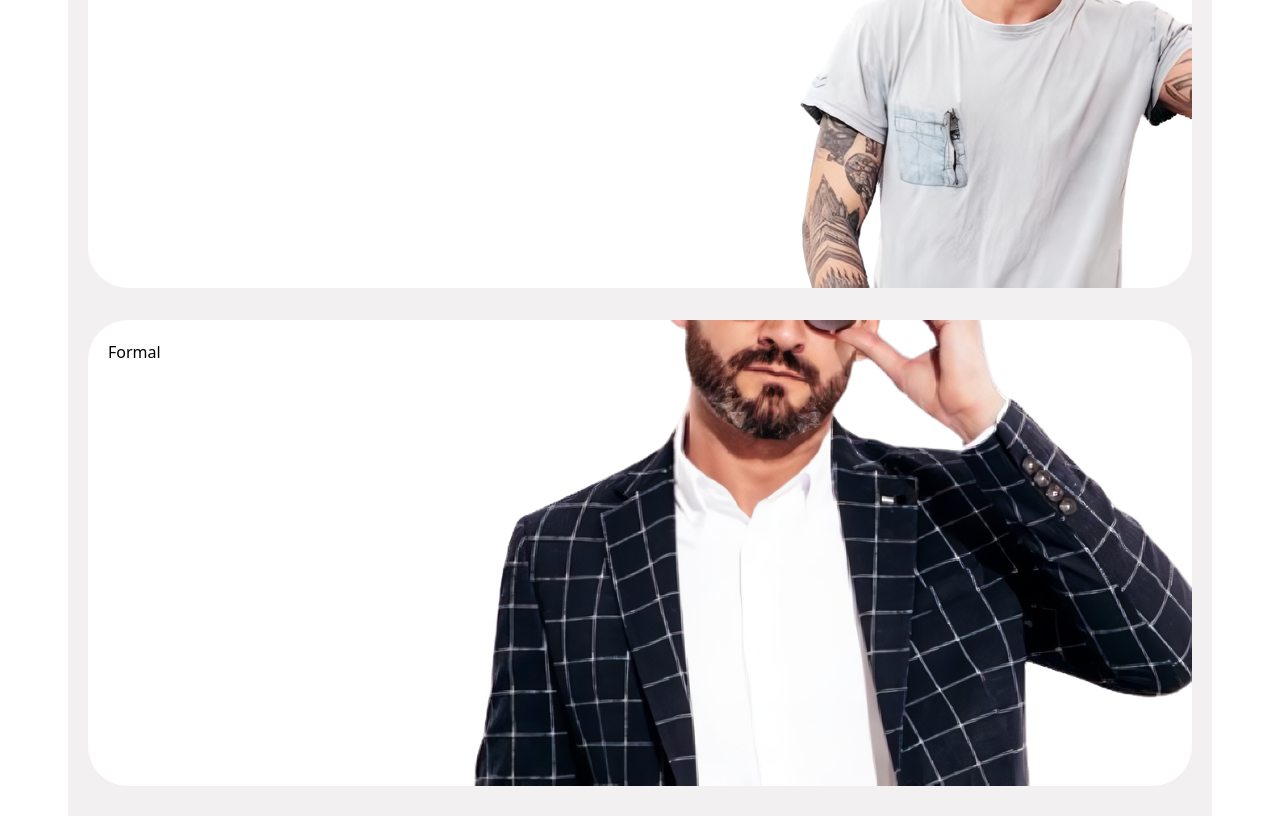
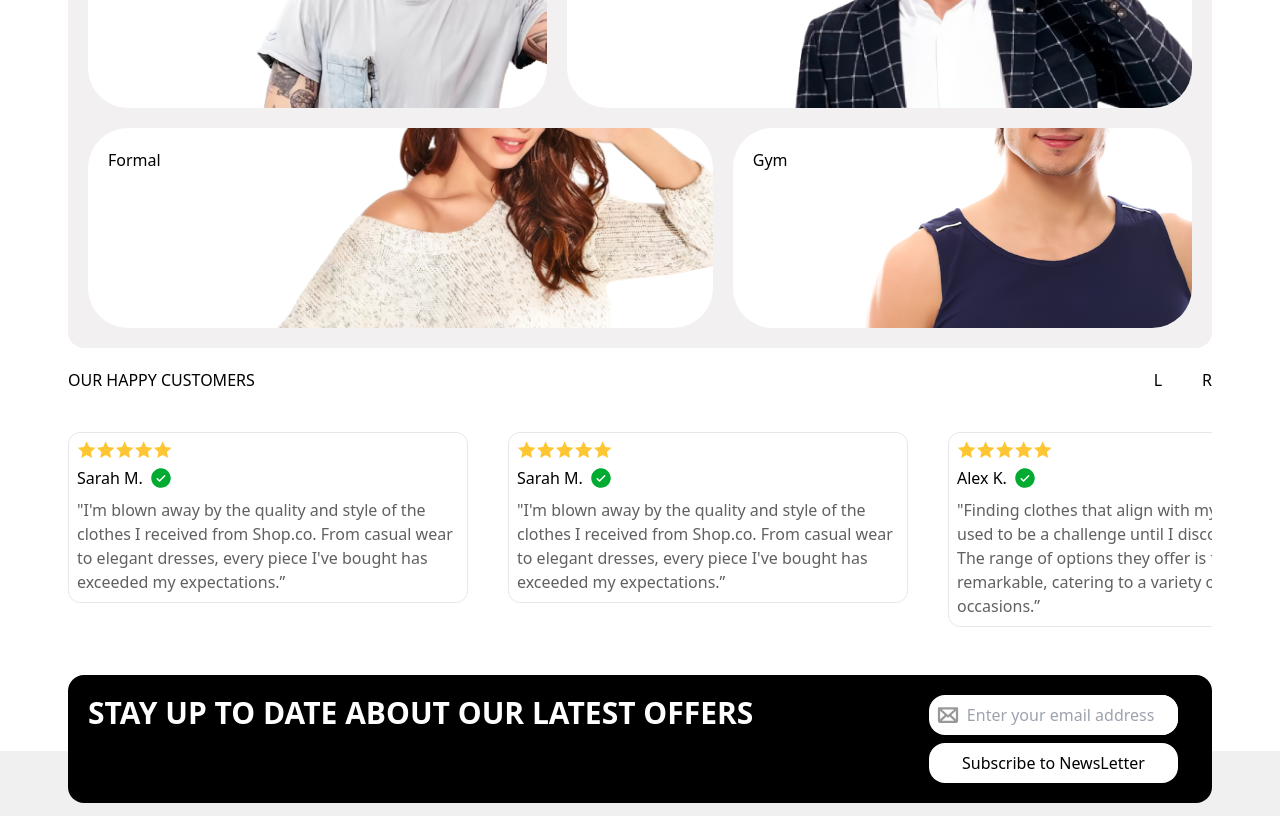
Before and after one commit to Leckller/ShopCo, a React (Vite) app: page / in a window 1280 px wide. Shown: the part 1720-2536 px from the top of the page. Built offline with nearby package versions, Linux system fonts and the light colour scheme.

Commit message:
feat: comentarios + style

```diff
--- /dev/null
+++ b/src/components/Home/Comment.tsx
@@ -0,0 +1,41 @@
+import { fullStar, halfStar } from '../../assets/Stars';
+import Verificado from '../../assets/Comments/verificado.svg';
+import IComentario from '../../Types/IComentario';
+
+function Comment({ comment }: { comment: IComentario }) {
+  const stars = [fullStar, fullStar, fullStar, fullStar, fullStar];
+  const { avaliacao, nome, verificado, comentario } = comment;
+
+  return (
+    <article
+      className="flex flex-col
+        gap-2 w-full md:w-[400px] snap-center
+        border p-2 rounded-xl"
+    >
+      <article className="flex flex-row">
+        {stars.slice(0, Math.floor(avaliacao)).map((star, i) => (
+          <img
+            src={ star }
+            alt="star"
+            key={ i + nome }
+          />
+        ))}
+        {avaliacao.toString().split('.').length === 2 && (
+          <img
+            src={ halfStar }
+            alt="halfStar"
+          />
+        )}
+      </article>
+      <h2 className="flex flex-row flex-nowrap gap-2">
+        {nome}
+        {verificado && (
+          <img src={ Verificado } alt="Verificado" />
+        )}
+      </h2>
+      <p>{comentario}</p>
+    </article>
+  );
+}
+
+export default Comment;
--- /dev/null
+++ b/src/components/Home/Comments.tsx
@@ -0,0 +1,29 @@
+import Comentarios from '../../Utils/Comentarios';
+import Comment from './Comment';
+
+function Comments() {
+  return (
+    <section className="flex flex-col gap-10 justify-center">
+      <section className="flex flex-row justify-between">
+        <h1>OUR HAPPY CUSTOMERS</h1>
+
+        <article className="flex flex-row gap-10">
+          <button>L</button>
+          <button>R</button>
+        </article>
+      </section>
+
+      <section
+        className="max-h-[300px] carrossel
+      flex flex-wrap flex-col overflow-x-scroll snap-x
+      gap-10"
+      >
+        {Comentarios.map((comentario, index) => (
+          <Comment comment={ comentario } key={ comentario.nome + index } />
+        ))}
+      </section>
+    </section>
+  );
+}
+
+export default Comments;
--- a/src/components/Home/Roupa.tsx
+++ b/src/components/Home/Roupa.tsx
@@ -1,4 +1,3 @@
-import { useEffect, useState } from 'react';
 import { useNavigate } from 'react-router-dom';
 import IRoupa from '../../Types/IRoupa';
 import { fullStar, halfStar } from '../../assets/Stars';
@@ -7,7 +6,6 @@ function Roupa({ roupa }: { roupa:IRoupa }) {
   const navigate = useNavigate();
   const { avaliacao, desconto, img, nome, preco } = roupa;
   const stars = [fullStar, fullStar, fullStar, fullStar, fullStar];
-  console.log(avaliacao.toString().split('.'));
   return (
     <button
       className="snap-center flex flex-col gap-2"
--- a/src/components/Home/Styles.tsx
+++ b/src/components/Home/Styles.tsx
@@ -14,14 +14,15 @@ function Styles() {
         flex-col"
     >
       <h1>BROWSE BY dress STYLE</h1>
-      <section className="flex flex-row flex-wrap justify-center gap-8 p-5">
+      <section className="flex flex-row flex-wrap justify-center gap-5 p-5 ">
         {styles.map((style, i) => (
           <button
             key={ style.title }
             className={ `
                 flex-grow
                 flex flex-row-reverse relative bg-white rounded-[40px]
-                ${i === 1 || i === 2 ? '' : ''}
+                ${i === 1 || i === 2 ? 'md:w-[50%]' : 'md:w-[35%]'}
+                max-h-[200px]
                 overflow-hidden
                 ` }
           >
--- a/src/index.css
+++ b/src/index.css
@@ -16,6 +16,7 @@ small {
 
 .carrossel {
     scrollbar-width: 0;
+    outline: none;
 }
 
 .carrossel::-webkit-scrollbar {
--- a/src/routes/Home.tsx
+++ b/src/routes/Home.tsx
@@ -1,4 +1,5 @@
 import Carrossel from '../components/Home/CarrosselRoupas';
+import Comments from '../components/Home/Comments';
 import MainContent from '../components/Home/MainContent';
 import Marcas from '../components/Home/Marcas';
 import Styles from '../components/Home/Styles';
@@ -14,7 +15,7 @@ function Home() {
         <MainContent />
       </div>
       <Marcas />
-      <div className="w-full bg-white flex flex-col justify-center items-center">
+      <div className="w-full bg-white flex flex-col justify-center items-center pb-10">
         <div
           className="flex flex-col
          w-[90%] justify-center items-center p-1 gap-5"
@@ -23,6 +24,7 @@ function Home() {
           <div className="w-full border-t-2" />
           <Carrossel title="Top Selling" roupas={ Roupas.topSeeling } />
           <Styles />
+          <Comments />
         </div>
       </div>
 
```
